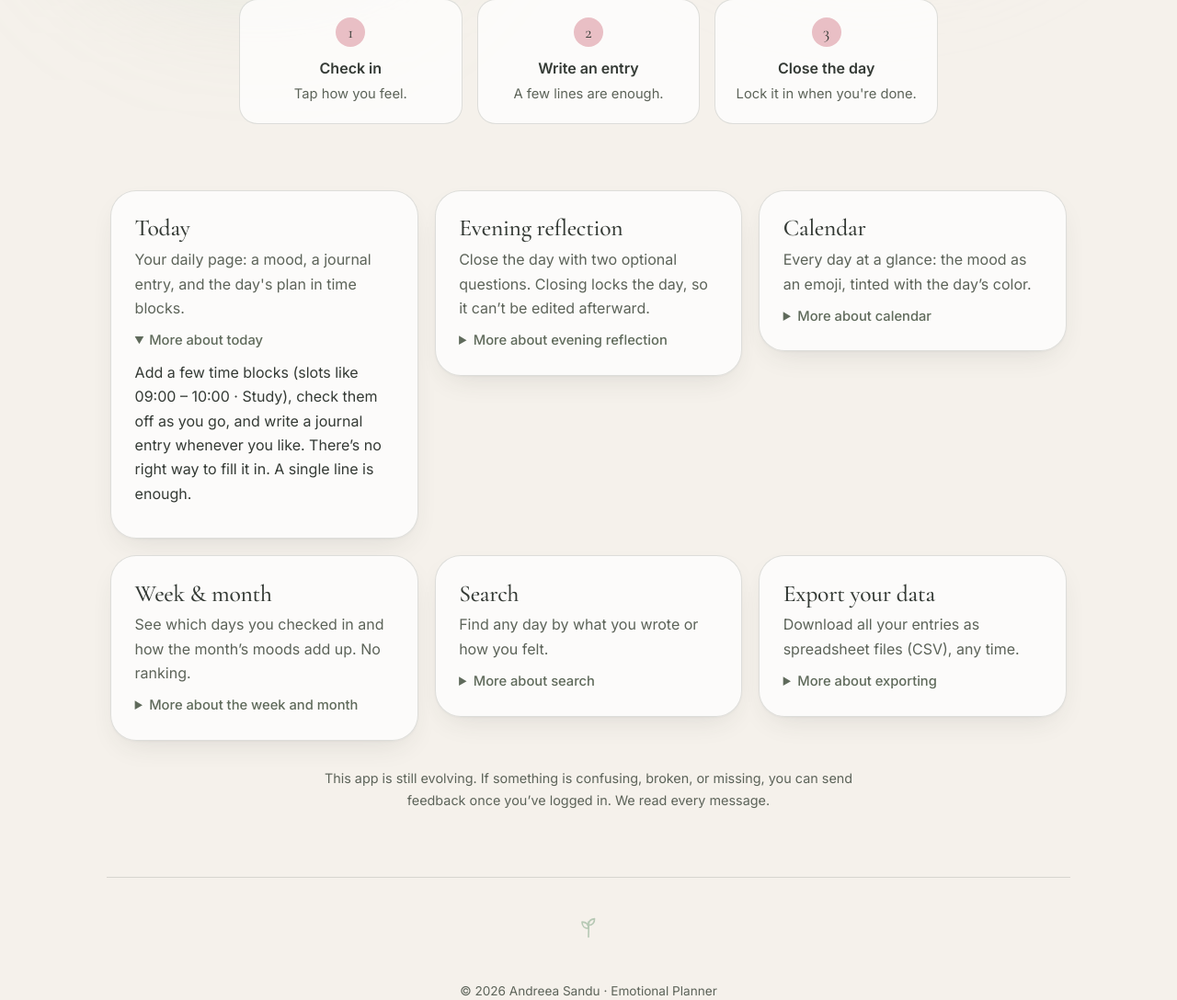
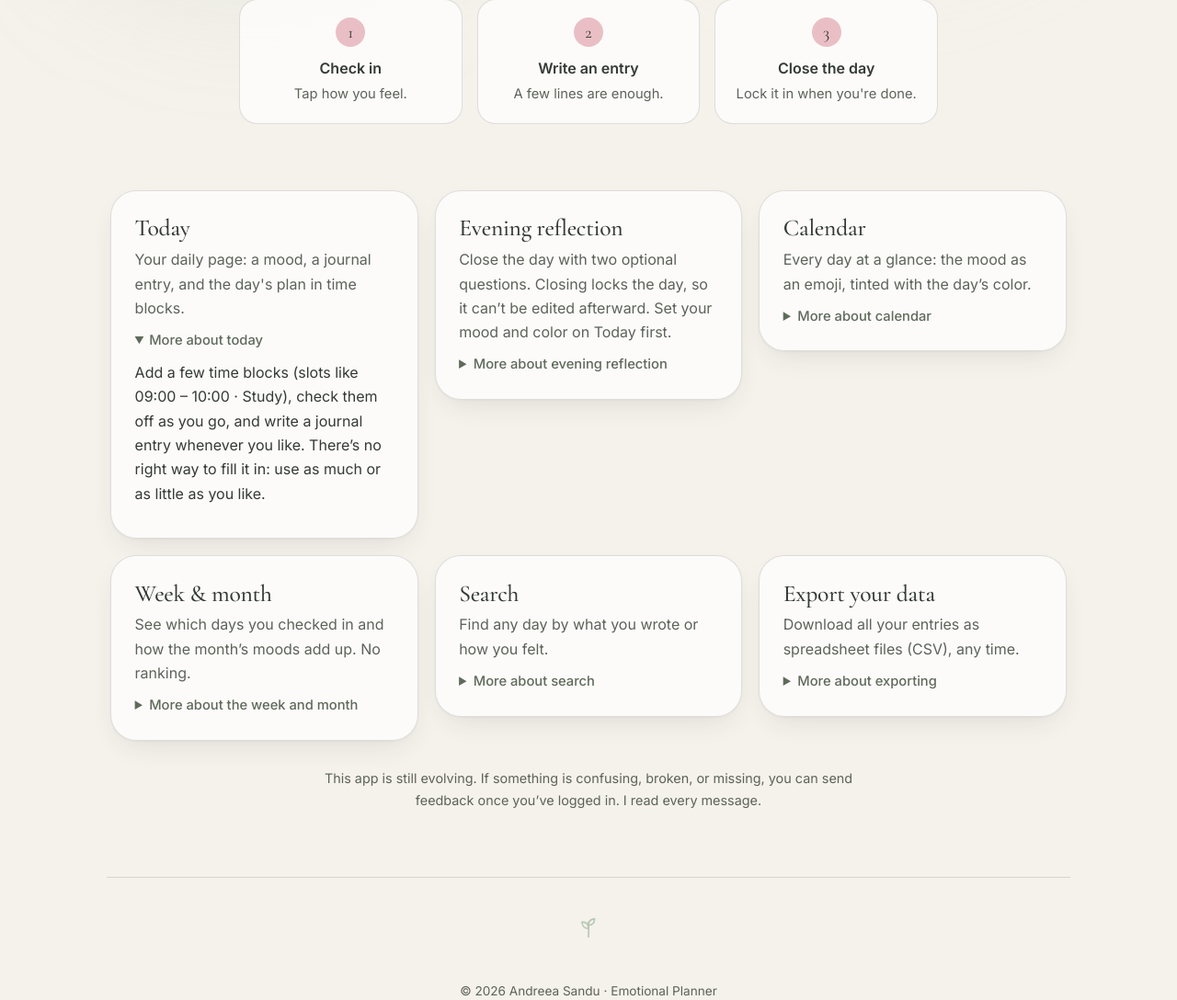
Before and after one commit to SanduAndreea22/day_planner, a Django app: page /how-it-works/ in a window 1280 px wide, after a click on "More about today". Shown: the part 491-1579 px from the top of the page at 92% size. Run offline with Django 5.2, Linux system fonts and the light colour scheme; parts of the project's set-up code (start-up, migrations or seed data) failed here and were passed over.

Commit message:
Text audit: remove repeated 'no pressure'/'single line' phrases, align export/delete labels, first-person feedback voice
Co-Authored-By: Claude Sonnet 5.5 <noreply@anthropic.com>
Claude-Session: https://claude.ai/code/session_01Gn5nm8yv1rYHLehgJpr9be

```diff
--- a/planner/forms.py
+++ b/planner/forms.py
@@ -142,6 +142,6 @@ class FeedbackForm(forms.ModelForm):
             "message": forms.Textarea(attrs={
                 "rows": 5,
                 "maxlength": 1000,
-                "placeholder": "Tell us what's working, what's missing, or what felt off...",
+                "placeholder": "Tell me what's working, what's missing, or what felt off...",
             })
         }
--- a/planner/templates/404.html
+++ b/planner/templates/404.html
@@ -50,7 +50,7 @@
 <body>
     <div class="card">
         <h1>This page took a quiet day off</h1>
-        <p>We couldn’t find what you were looking for. It happens — no pressure.</p>
+        <p>We couldn’t find what you were looking for.</p>
         <a href="/">← Back to Emotional Planner</a>
     </div>
 </body>
--- a/planner/templates/planner/auth/profile.html
+++ b/planner/templates/planner/auth/profile.html
@@ -60,11 +60,11 @@
     </p>
 
     <p class="profile-ending">
-        <a href="{% url 'export_data' %}" class="accent-link">Export my data</a>
+        <a href="{% url 'export_data' %}" class="accent-link">Export your data (CSV)</a>
     </p>
 
     <p class="profile-ending">
-        <a href="{% url 'delete_account' %}" class="danger-link">Delete my account</a>
+        <a href="{% url 'delete_account' %}" class="danger-link">Delete your account</a>
     </p>
 </div>
 
--- a/planner/templates/planner/day.html
+++ b/planner/templates/planner/day.html
@@ -135,7 +135,7 @@
             <form method="post" action="{% url 'update_day_text' %}" id="notes-form" style="display:{% if day.notes %}none{% else %}block{% endif %};">
                 {% csrf_token %}
                 <input type="hidden" name="day_id" value="{{ day.id }}">
-                <textarea name="notes" rows="4" style="width:100%; padding:0.5rem; border-radius:var(--radius-md);" placeholder="One thought is enough. It doesn’t need to be perfect.">{{ day.notes }}</textarea>
+                <textarea name="notes" rows="4" style="width:100%; padding:0.5rem; border-radius:var(--radius-md);" placeholder="Write a few lines about your day.">{{ day.notes }}</textarea>
                 <button type="submit" class="button primary" style="margin-top:0.5rem; width:100%; padding:0.7rem; border-radius:var(--radius-md); background:var(--primary); color:white;">Save</button>
             </form>
         </div>
--- a/planner/templates/planner/evening.html
+++ b/planner/templates/planner/evening.html
@@ -31,7 +31,7 @@
     </div>
 
     <div class="evening-intro" style="text-align:center; color:var(--text-muted); margin-bottom:2rem; font-style:italic;">
-        Closing the day gently. No analysis, no pressure.
+        Two optional questions, then the day is locked.
     </div>
 
     <form method="post" class="evening-form" id="evening-form" style="display:flex; flex-direction:column; gap:1.5rem;">
--- a/planner/templates/planner/feedback.html
+++ b/planner/templates/planner/feedback.html
@@ -5,7 +5,7 @@
 {% block content %}
 <div class="legal-card">
     <h1 class="title-gradient">Share your thoughts</h1>
-    <p class="updated-date">This is still a work in progress — tell us what’s working, what’s missing, or what felt off. We read every message.</p>
+    <p class="updated-date">Tell me what’s working, what’s missing, or what felt off. This app is still a work in progress, and I read every message.</p>
 
     <form method="post" class="feedback-form">
         {% csrf_token %}
--- a/planner/templates/planner/guide.html
+++ b/planner/templates/planner/guide.html
@@ -28,11 +28,11 @@
             <article class="card guide-card">
                 <h2>Today</h2>
                 <p>Your daily page: a mood, a journal entry, and the day's plan in time blocks.</p>
-                <details><summary>More about today</summary><p>Add a few time blocks (slots like 09:00 – 10:00 · Study), check them off as you go, and write a journal entry whenever you like. There’s no right way to fill it in. A single line is enough.</p></details>
+                <details><summary>More about today</summary><p>Add a few time blocks (slots like 09:00 – 10:00 · Study), check them off as you go, and write a journal entry whenever you like. There’s no right way to fill it in: use as much or as little as you like.</p></details>
             </article>
             <article class="card guide-card">
                 <h2>Evening reflection</h2>
-                <p>Close the day with two optional questions. Closing locks the day, so it can’t be edited afterward.</p>
+                <p>Close the day with two optional questions. Closing locks the day, so it can’t be edited afterward. Set your mood and color on Today first.</p>
                 <details><summary>More about evening reflection</summary><p>Write what drained you and one small thing you appreciate (both optional). Pick your mood and color on the Today page first, because they can’t be changed once the day is closed.</p></details>
             </article>
             <article class="card guide-card">
@@ -56,7 +56,7 @@
                 <details><summary>More about exporting</summary><p>From your <a href="{% url 'profile' %}">profile</a>, you get a file you can open in Excel, Google Sheets, or any spreadsheet app.</p></details>
             </article>
         </div>
-        <p class="cta-note" style="text-align:center; margin-top:1.8rem;">This app is still evolving. If something is confusing, broken, or missing, {% if user.is_authenticated %}tell us on the <a href="{% url 'feedback' %}">feedback page</a>{% else %}you can send feedback once you’ve logged in{% endif %}. We read every message.</p>
+        <p class="cta-note" style="text-align:center; margin-top:1.8rem;">This app is still evolving. If something is confusing, broken, or missing, {% if user.is_authenticated %}tell me on the <a href="{% url 'feedback' %}">feedback page</a>{% else %}you can send feedback once you’ve logged in{% endif %}. I read every message.</p>
     </section>
 </div>
 {% endblock %}
--- a/planner/templates/planner/home_member.html
+++ b/planner/templates/planner/home_member.html
@@ -109,7 +109,7 @@
             <div class="card lift">
                 <p class="stat-label">Days with journal entries</p>
                 <p class="stat-num">{{ notes_days }}</p>
-                <p class="stat-sub">{% if notes_days %}in the past 30 days. Every line counts.{% else %}A single line is a lovely place to begin.{% endif %}</p>
+                <p class="stat-sub">{% if notes_days %}in the past 30 days.{% else %}None yet. Your first entry will show up here.{% endif %}</p>
                 <p style="margin:1rem 0 0;"><a href="{% url 'search' %}">Browse your entries</a></p>
             </div>
             <div class="card lift">
--- a/planner/templates/planner/weekly_score.html
+++ b/planner/templates/planner/weekly_score.html
@@ -30,7 +30,7 @@
         </div>
         <div class="detail-card highlight">
              <strong>{{ completed_tasks }}</strong>
-            <span class="muted">Tasks<br><small>{% if completed_tasks > 0 %}You did your best{% else %}No pressure to check anything off{% endif %}</small></span>
+            <span class="muted">Tasks<br><small>{% if completed_tasks > 0 %}You did your best{% else %}Nothing to check off yet{% endif %}</small></span>
         </div>
         <div class="detail-card">
              <strong>{{ mood_days }}</strong>
```
